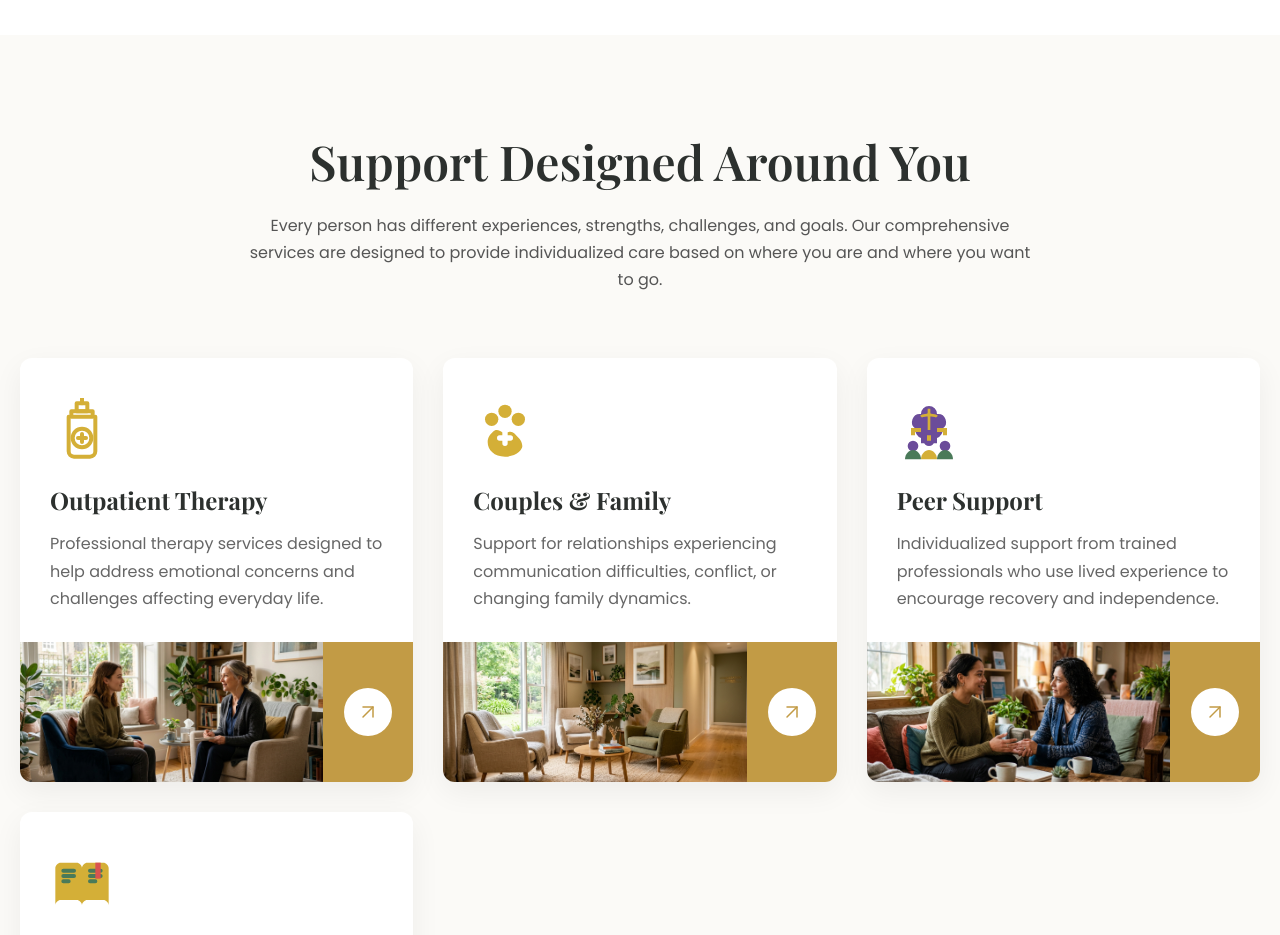
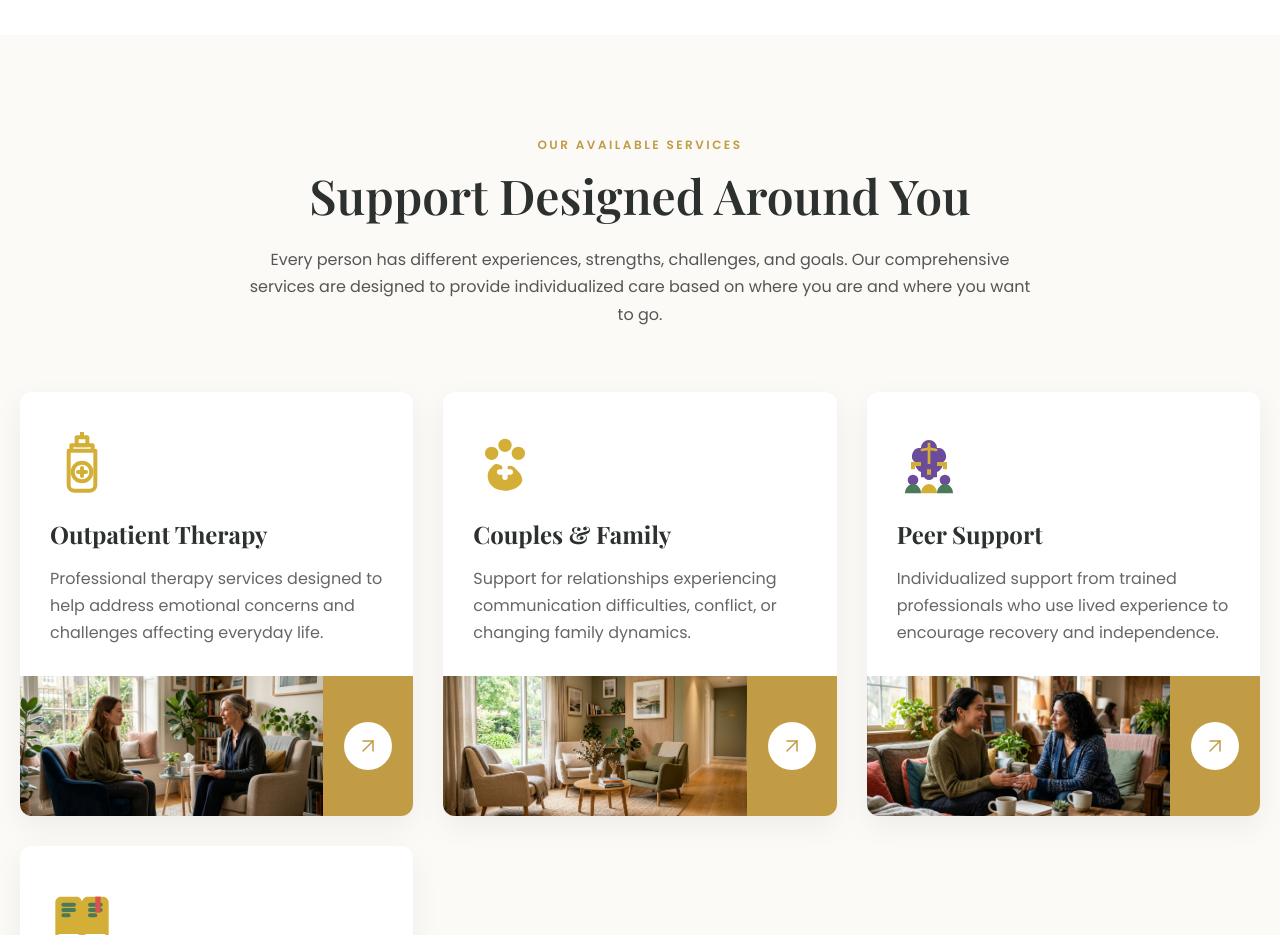
Before and after one commit to Springhive-Digital-Marketing-Agency/Priority-Success-Associates, a plain HTML site: page index.html in a window 1280 px wide. Shown: the part 3520-4455 px from the top of the page. Drawn offline with nearby package versions, Linux system fonts and the light colour scheme; a web font is replaced by a local one.

Commit message:
style: add Our Available Services upper heading in index.html

```diff
--- a/index.html
+++ b/index.html
@@ -614,6 +614,7 @@
     <!-- Services Section -->
     <section class="bg-cream text-center" style="background-color: var(--soft-cream); padding: 100px 0;">
         <div class="container fade-up" style="max-width: 1500px; margin: 0 auto; padding: 0 20px;">
+            <span style="color: var(--warm-gold); font-size: 12px; letter-spacing: 2.5px; text-transform: uppercase; font-weight: 600; display: block; margin-bottom: 15px; font-family: 'Poppins', sans-serif;">Our Available Services</span>
             <h2 style="color: var(--charcoal); font-family: 'Playfair Display', serif; font-size: 48px; line-height: 1.1; margin-bottom: 24px;">Support Designed Around You</h2>
             <p style="color: #555; font-size: 16px; line-height: 1.7; max-width: 800px; margin: 0 auto 60px auto;">Every person has different experiences, strengths, challenges, and goals. Our comprehensive services are designed to provide individualized care based on where you are and where you want to go.</p>
 
```
